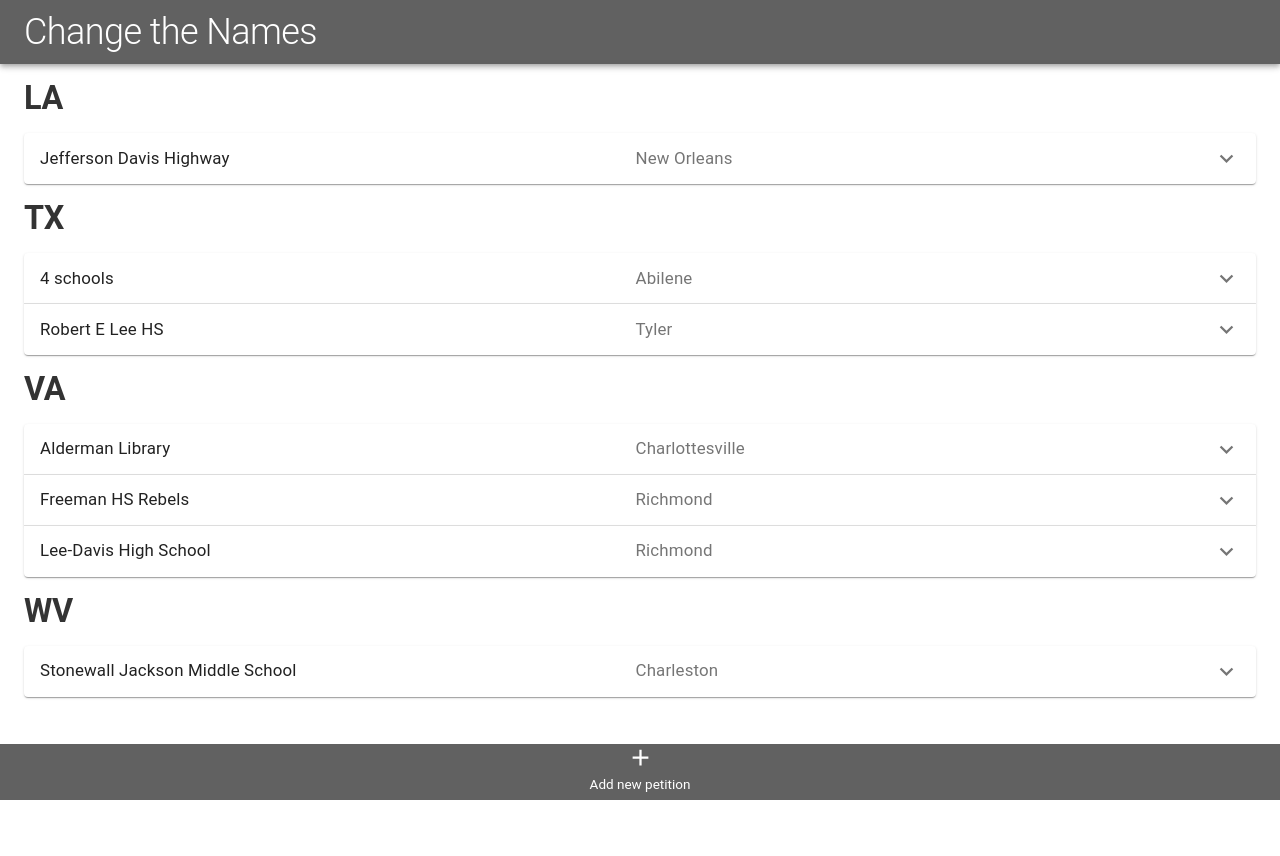
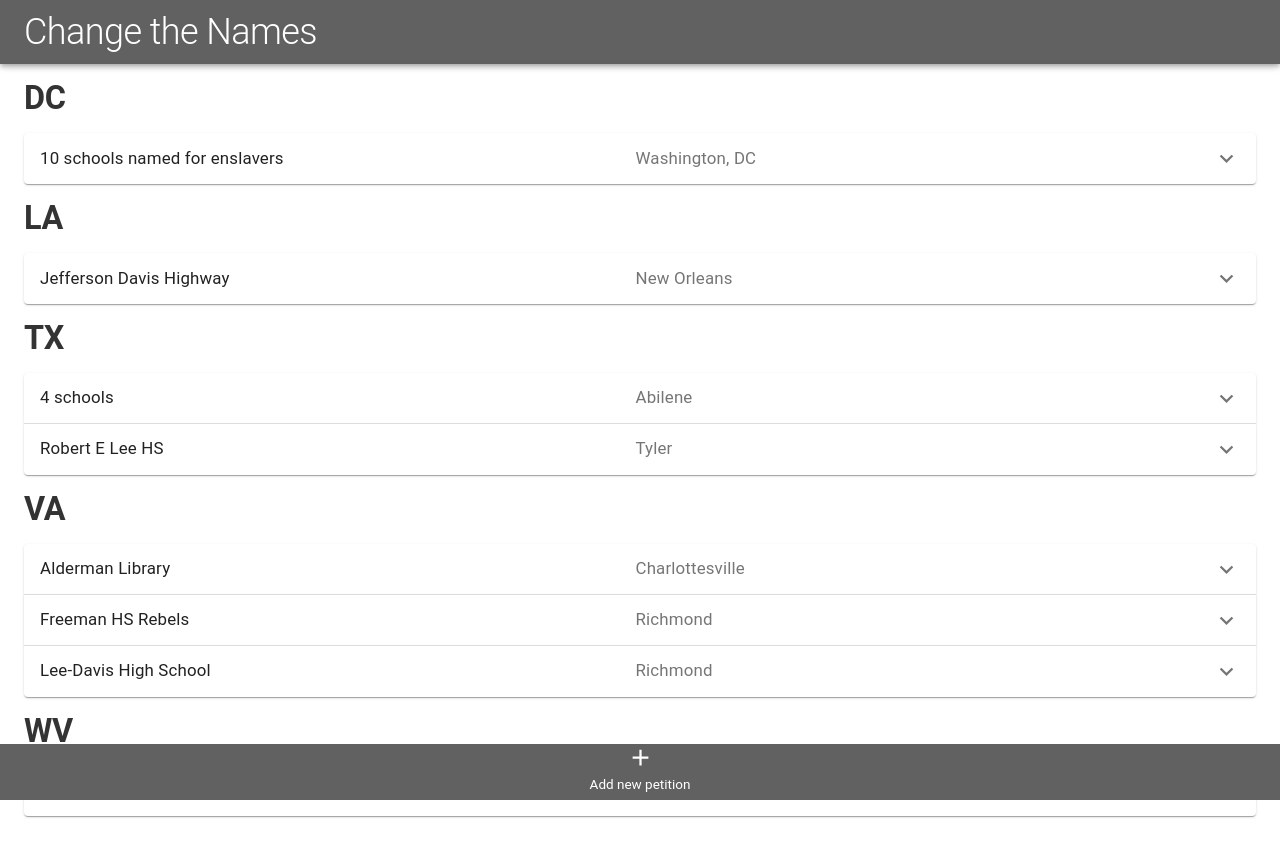
Before and after one commit to changethenames/changethenames.github.io, a Gatsby site: page / in a window 1280 px wide. Before the commit the page ends 800 px from the top, so only its background shows below. Built offline with nearby package versions, Linux system fonts and the light colour scheme; Gatsby itself is replaced by a stand-in of ours.

Commit message:
add washington dc schools and start email form

```diff
--- a/src/components/data.js
+++ b/src/components/data.js
@@ -15,6 +15,8 @@ const Data = () => {
             values {
               value
               petitionLink
+              emails
+              talkingPoints
               city
             }
           }
--- /dev/null
+++ b/src/components/email-form.js
@@ -0,0 +1,85 @@
+import React, { useState, useEffect } from "react"
+import { makeStyles } from '@material-ui/core/styles';
+import { Button, TextField } from '@material-ui/core';
+
+const useStyles = makeStyles((theme) => ({
+  formItem: {
+    marginBottom: '15px',
+    width: '100%',
+  },
+}));
+
+const EmailForm = ({emails, talkingPoints}) => {
+  const classes = useStyles();
+
+  const [subject, setSubject] = useState();
+  const [subjectTouched, setSubjectTouched] = useState(false);
+  const [subjectError, setSubjectError] = useState();
+
+  const [emailBody, setEmailBody] = useState();
+  const [emailBodyTouched, setEmailBodyTouched] = useState(false);
+  const [emailBodyError, setEmailBodyError] = useState();
+  const [formValid, setFormValid] = useState(false);
+
+  const [link, setLink] = useState('');
+
+  useEffect(() => {
+    if (subject && emailBody) {
+      setSubjectError(null);
+      setEmailBodyError(null);
+
+      setFormValid(true);
+      setLink(`MailTo:${emails.join(',')}?subject=${subject}&body=${emailBody}`);
+    } else {
+      setFormValid(false);
+      if (!subject && subjectTouched) {
+        setSubjectError('Subject is required');
+      } else {
+        setSubjectError(null);
+      }
+      if (!emailBody && emailBodyTouched) {
+        setEmailBodyError('Email body is required');
+      } else {
+        setEmailBodyError(null);
+      }
+    }
+  }, [subject, subjectTouched, emailBody, emailBodyTouched]);
+
+  const handleSubmit = (e) => {
+    e.preventDefault();
+    console.log(subject);
+  }
+  return (
+    <form onSubmit={handleSubmit}>
+      <TextField
+        className={classes.formItem}
+        label="Subject"
+        variant="outlined"
+        error={!!subjectError}
+        helperText={subjectError}
+        onChange={e => setSubject(e.target.value)}
+        onBlur={() => {
+          setSubjectTouched(true);
+        }}
+      />
+      <TextField
+        className={classes.formItem}
+        label="Email Body"
+        variant="outlined"
+        multiline
+        rows={4}
+        error={!emailBody && emailBodyTouched}
+        helperText={emailBodyError}
+        onChange={e => setEmailBody(e.target.value)}
+        onBlur={() => {
+          setEmailBodyTouched(true);
+        }}
+      />
+      <Button variant="contained" color="secondary" href={link} disabled={!formValid}>
+        Send Email
+      </Button>
+    </form>
+  )
+}
+
+export default EmailForm;
--- a/src/components/entry.js
+++ b/src/components/entry.js
@@ -6,6 +6,7 @@ import ExpansionPanelDetails from '@material-ui/core/ExpansionPanelDetails';
 import { Button } from '@material-ui/core';
 import Typography from '@material-ui/core/Typography';
 import ExpandMoreIcon from '@material-ui/icons/ExpandMore';
+import EmailForm from './email-form';
 
 const useStyles = makeStyles((theme) => ({
   heading: {
@@ -20,7 +21,7 @@ const useStyles = makeStyles((theme) => ({
   },
 }));
 
-const Entry = ({ city, value, petitionLink }) => {
+const Entry = ({ city, value, petitionLink, emails, talkingPoints }) => {
   const classes = useStyles();
 
   return (
@@ -34,9 +35,14 @@ const Entry = ({ city, value, petitionLink }) => {
         <Typography className={classes.secondaryHeading}>{city}</Typography>
       </ExpansionPanelSummary>
       <ExpansionPanelDetails>
-        <Button variant="contained" color="secondary" href={petitionLink}>
-          Sign petition
-        </Button>
+        { emails &&
+          <EmailForm emails={emails} talkingPoints={talkingPoints} />
+        }
+        { petitionLink &&
+          <Button variant="contained" color="secondary" href={petitionLink}>
+            Sign petition
+          </Button>
+        }
       </ExpansionPanelDetails>
     </ExpansionPanel>
   );
--- a/src/data/data.json
+++ b/src/data/data.json
@@ -1,4 +1,43 @@
 [
+  {
+    "state": "DC",
+    "values": [
+      {
+        "value": "10 schools named for enslavers",
+        "emails": [
+          "dme@dc.gov",
+          "eom@dc.gov",
+          "abonds@dccouncil.us",
+          "bnadeau@dccouncil.us",
+          "btodd@dccouncil.us",
+          "callen@dccouncil.us",
+          "dgrosso@dccouncil.us",
+          "esilverman@dccouncil.us",
+          "kmcduffie@dccouncil.us",
+          "mcheh@dccouncil.us",
+          "pmendelson@dccouncil.us",
+          "rwhite@dccouncil.us",
+          "twhite@dccouncil.us",
+          "vgray@dccouncil.us",
+          "lewis.ferebee@dc.gov"
+        ],
+        "talkingPoints": [
+          "The below schools are all named for individuals who enslaved people.",
+          "Brent Elementary School",
+          "Bruce-Monroe Elementary School",
+          "Hyde-Addison Elementary School",
+          "Jefferson Middle School",
+          "Key Elementary School",
+          "Lafayette Elementary School",
+          "Ludlow-Taylor Elementary School",
+          "Maury Elementary School",
+          "Seaton Elementary School",
+          "Tyler Elementary School"
+        ],
+        "city": "Washington, DC"
+      }
+    ]
+  },
   {
     "state": "LA",
     "values": [
```
